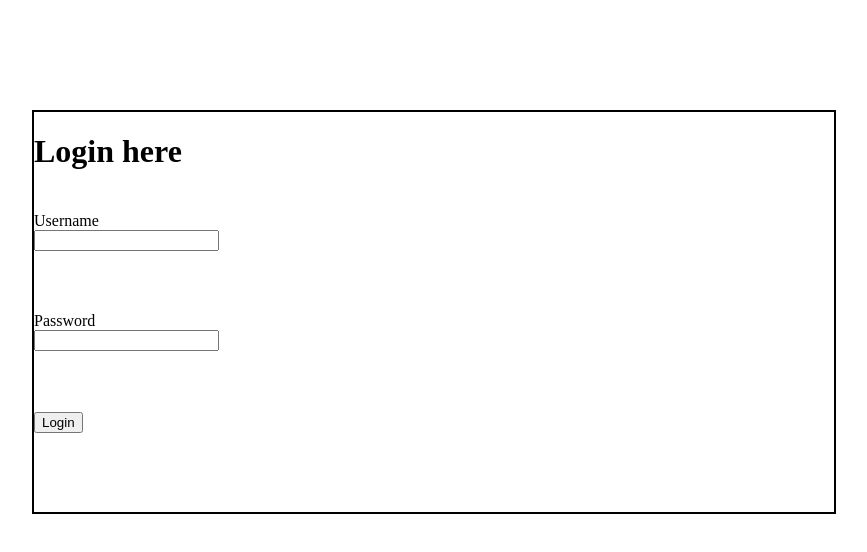
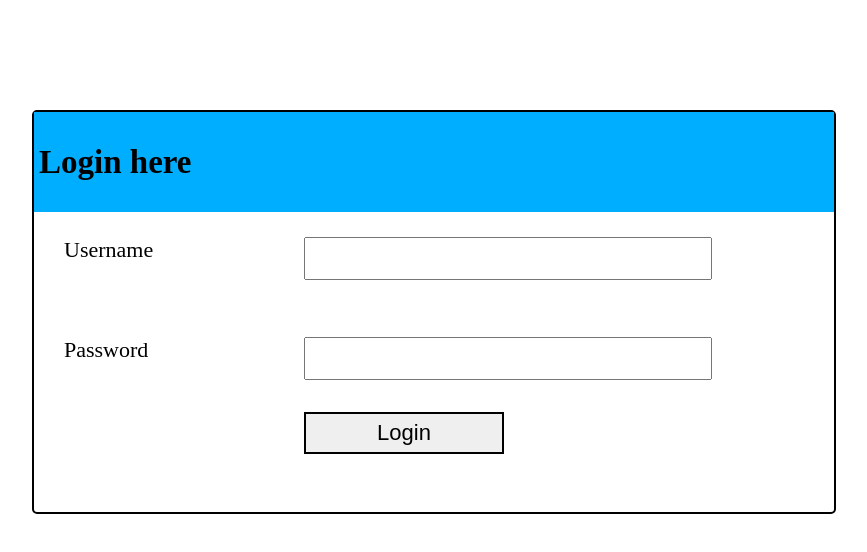
Before and after one commit to davxe/todo-list-typescript, a React (Create React App) app: page / in a window 1280 px wide. Shown: the top 552 px of the page, without its empty margins (206-1073 px from the left). Built offline with nearby package versions, Linux system fonts and the light colour scheme.

Commit message:
done styling using styled-component

```diff
--- a/src/Component/Login/Login.tsx
+++ b/src/Component/Login/Login.tsx
@@ -1,6 +1,6 @@
 import React, { useState } from 'react'
 import styled from 'styled-components'
-import {ErrorDetail} from '../Todo/Todo'
+import {ErrorDetail,Header} from '../Todo/Todo'
 interface IHistory{
     push(url:string):void;
 }
@@ -9,12 +9,42 @@ interface IProps{
 }
 const MainContainer=styled.div`
     border:2px solid black;
+    border-radius:5px;
     width:800px;
     height:400px;
     margin:110px auto;
     display:grid;
     grid-template-rows:repeat(4,100px);
     grid-template-columns:1fr;
+`;
+const HeaderContainer=styled.div`
+    background-color:rgb(0,174,255);
+    grid-column:1fr;
+    font-size:22px;
+`;
+const FormContainer=styled.div`
+    display:grid;
+    grid-template-rows:100px;
+    grid-template-columns:0.3fr 0.7fr;
+`;
+const FormLevel=styled.div`
+    padding-top:25px;
+    font-size:22px;
+    padding-left:30px;
+`;
+const Label=styled.label``;
+const Input=styled.input`
+    width:400px;
+    height:37px;
+    font-size:22px;
+`;
+const InputButton=styled.button`
+    border:2px solid;
+    grid-column:2/3;
+    width:200px;
+    height:42px;
+    margin-left:30px;
+    font-size:22px;
 `;
 export const Login:React.FC<IProps>=(props:IProps)=>{
     const [userName,setUserName]=useState<string>('')
@@ -24,10 +54,12 @@ export const Login:React.FC<IProps>=(props:IProps)=>{
     //on Change od user name
     const handleChangeUsername=(e:React.ChangeEvent<HTMLInputElement>)=>{
         setUserName(e.target.value)
+        setUserNameError('')
     }
     //on change of password
     const handleChangePassword=(e:React.ChangeEvent<HTMLInputElement>)=>{
         setPassword(e.target.value)
+        setPasswordError('')
     }
     // validation for username and password
     const validation=()=>{
@@ -68,30 +100,30 @@ export const Login:React.FC<IProps>=(props:IProps)=>{
     }
     return(
         <MainContainer>
-            <div>
-                <h1>Login here</h1>
-            </div>
-            <div>
-                <div>
-                    <label htmlFor='username'>Username</label>
-                </div>
-                <div>
-                    <input id='username' type="text" value={userName} onChange={handleChangeUsername}/>
+            <HeaderContainer>
+                <Header>Login here</Header>
+            </HeaderContainer>
+            <FormContainer>
+                <FormLevel>
+                    <Label htmlFor='username'>Username</Label>
+                </FormLevel>
+                <FormLevel>
+                    <Input id='username' type="text" value={userName} onChange={handleChangeUsername}/>
                     <ErrorDetail>{userNameError}</ErrorDetail>
-                </div>
-            </div>
-            <div>
-                <div>
-                    <label htmlFor='password'>Password</label>
-                </div>
-                <div>
-                    <input id='password' type="password" value={password} onChange={handleChangePassword}/>
+                </FormLevel>
+            </FormContainer>
+            <FormContainer>
+                <FormLevel>
+                    <Label htmlFor='password'>Password</Label>
+                </FormLevel>
+                <FormLevel>
+                    <Input id='password' type="password" value={password} onChange={handleChangePassword}/>
                     <ErrorDetail>{passwordError}</ErrorDetail>
-                </div>
-            </div>
-            <div>
-                <input type='button' onClick={handleSubmit} value='Login'/>
-            </div>
+                </FormLevel>
+            </FormContainer>
+            <FormContainer>
+                <InputButton type='button' onClick={handleSubmit}>Login</InputButton>
+            </FormContainer>
         </MainContainer>
     )
 }
--- a/src/Component/Todo/Todo.tsx
+++ b/src/Component/Todo/Todo.tsx
@@ -32,7 +32,7 @@ const HeaderChild1=styled(HeaderChild)`
     padding-top:20px;
     padding-right:10px;
 `;
-const Header=styled.h2`
+export const Header=styled.h2`
     padding:5px;
     margin-bottom:5px;
 `;
```
